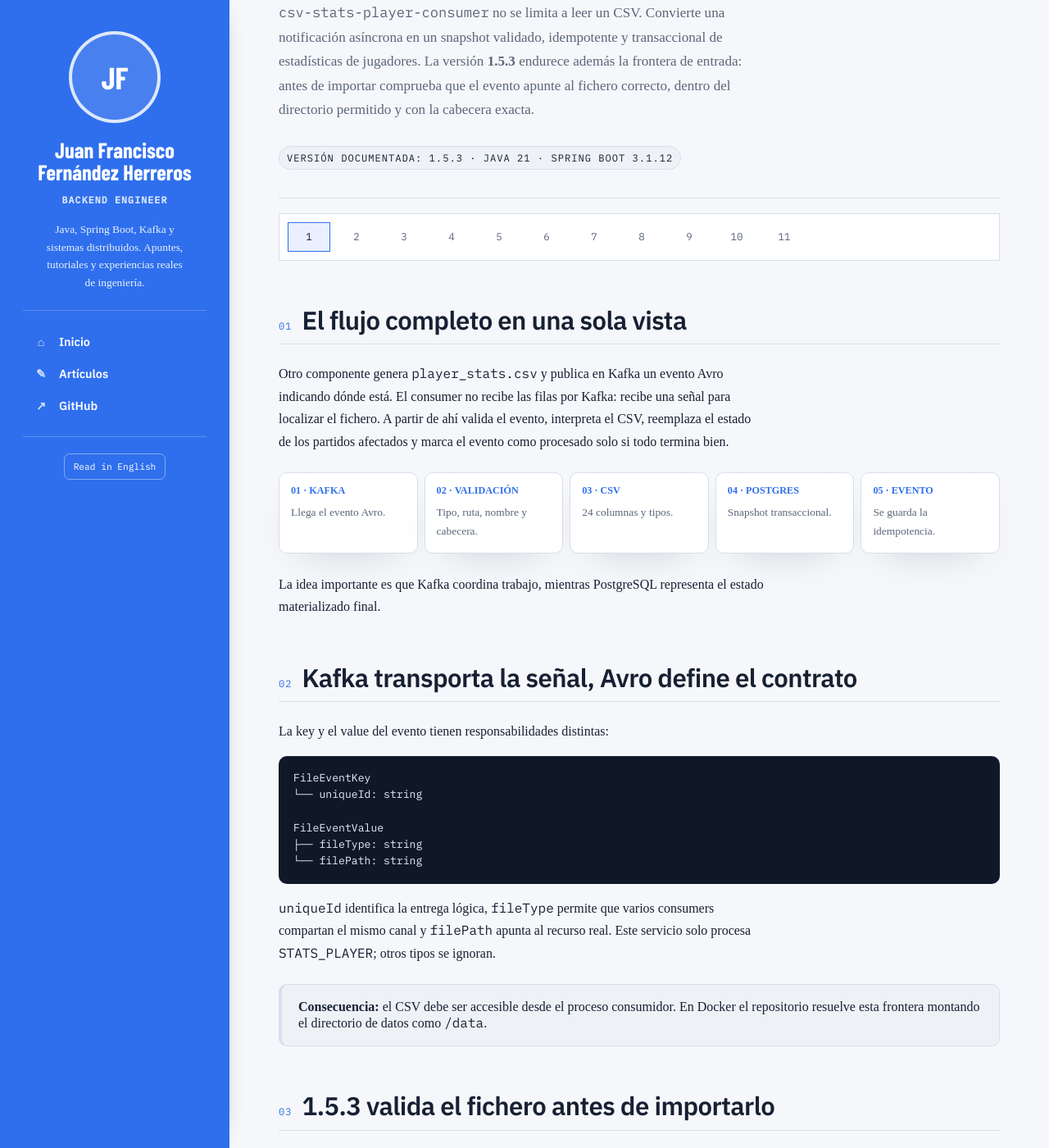
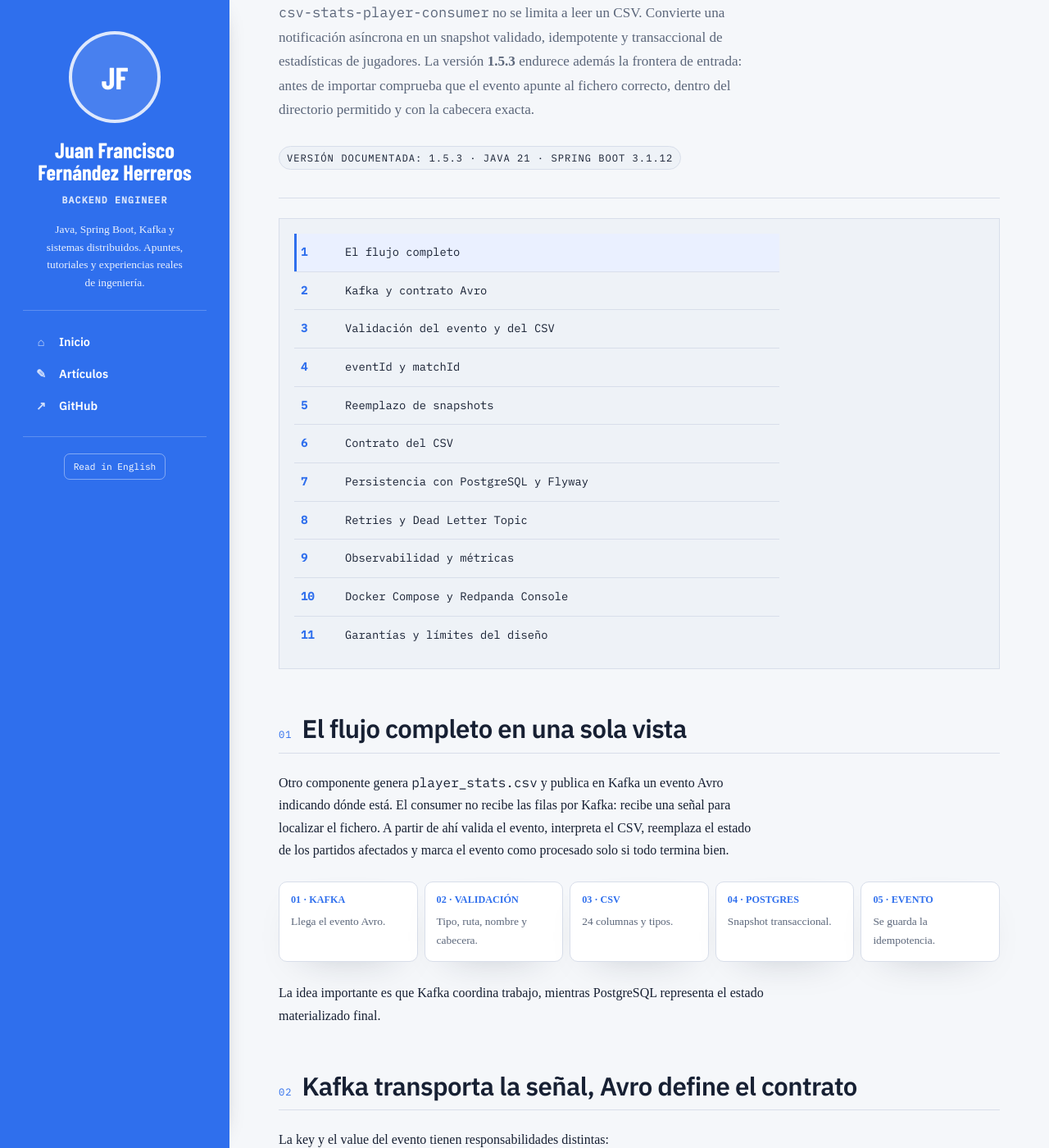
Before and after one commit to juanfranciscofernandezherreros/juanfranciscofernandezherreros.github.io, a Jekyll site: the page built from _posts/2026-09-21-csv-stats-player-consumer-es.html, in a window 1280 px wide and 1400 px high, scrolled down 296 px. Shown: the whole window at 82% size. Built offline with Jekyll 4.4.1, drawn with Linux system fonts in a browser that asks for light colours.

Commit message:
style: render article index as vertical rows

```diff
--- a/_posts/2026-09-21-csv-stats-player-consumer-es.html
+++ b/_posts/2026-09-21-csv-stats-player-consumer-es.html
@@ -28,12 +28,14 @@ published: true
 .csv-consumer .badge{display:inline-block;margin-top:12px;padding:5px 9px;border:1px solid var(--line-local);background:var(--panel2);font-size:.76rem}
 .csv-consumer section{margin-top:58px;scroll-margin-top:92px}
 .csv-consumer .head{display:flex;gap:12px;align-items:baseline;border-bottom:1px solid var(--line-local);padding-bottom:10px;margin-bottom:22px}
-.csv-consumer .toc-wrap{position:sticky;top:10px;z-index:5;margin:18px 0 34px;padding:10px;background:color-mix(in srgb,var(--panel) 94%,transparent);backdrop-filter:blur(8px)}
-.csv-consumer .toc{display:flex;gap:6px;overflow-x:auto;list-style:none;margin:0;padding:0;scrollbar-width:thin}
-.csv-consumer .toc li{margin:0;flex:0 0 auto}
-.csv-consumer .toc a{display:grid;place-items:center;min-width:34px;height:34px;padding:0 8px;border:1px solid transparent;text-decoration:none;font-size:.78rem;white-space:nowrap;color:var(--muted)}
-.csv-consumer .toc a:hover,.csv-consumer .toc a:focus-visible{border-color:var(--line-local);color:var(--ink)}
-.csv-consumer .toc a[aria-current="true"]{background:var(--accent-soft);border-color:var(--accent);color:var(--ink)}
+.csv-consumer .toc-wrap{margin:24px 0 38px;padding:18px;background:var(--panel2)}
+.csv-consumer .toc{display:grid;grid-template-columns:1fr;gap:0;list-style:none;margin:0;padding:0}
+.csv-consumer .toc li{margin:0;border-bottom:1px solid var(--line-local)}
+.csv-consumer .toc li:last-child{border-bottom:0}
+.csv-consumer .toc a{display:grid;grid-template-columns:42px 1fr;gap:12px;align-items:center;padding:11px 8px;text-decoration:none;font-size:.86rem;color:var(--ink)}
+.csv-consumer .toc-num{color:var(--accent);font-weight:700}
+.csv-consumer .toc a:hover,.csv-consumer .toc a:focus-visible{background:var(--panel);outline:none}
+.csv-consumer .toc a[aria-current="true"]{background:var(--accent-soft);box-shadow:inset 3px 0 0 var(--accent)}
 .csv-consumer .flow{display:grid;grid-template-columns:repeat(5,minmax(0,1fr));gap:8px;margin:24px 0}
 .csv-consumer .flow .card{padding:14px}
 .csv-consumer .flow strong{display:block;color:var(--accent);font-size:.76rem;margin-bottom:7px}
@@ -47,7 +49,7 @@ published: true
 .csv-consumer th,.csv-consumer td{border:1px solid var(--line-local);padding:10px 11px;text-align:left;vertical-align:top}
 .csv-consumer th{background:var(--panel2)}
 .csv-consumer footer{margin-top:56px;padding-top:22px;border-top:1px solid var(--line-local);color:var(--muted)}
-@media(max-width:760px){.csv-consumer{padding:0 16px}.csv-consumer .flow,.csv-consumer .grid{grid-template-columns:1fr}.csv-consumer table{display:block;overflow-x:auto}.csv-consumer .hero{padding:26px 20px}.csv-consumer p,.csv-consumer li{text-align:left}.csv-consumer .toc-wrap{top:0;margin-left:-16px;margin-right:-16px;border-left:0;border-right:0}}
+@media(max-width:760px){.csv-consumer{padding:0 16px}.csv-consumer .flow,.csv-consumer .grid{grid-template-columns:1fr}.csv-consumer table{display:block;overflow-x:auto}.csv-consumer .hero{padding:26px 20px}.csv-consumer p,.csv-consumer li{text-align:left}.csv-consumer .toc-wrap{padding:14px}}
 </style>
 
 <article class="sheet csv-consumer">
@@ -60,17 +62,17 @@ published: true
 
 <nav class="toc-wrap" aria-label="Índice del artículo">
 <ul class="toc">
-<li><a href="#flujo" aria-label="Ir a la sección 1">1</a></li>
-<li><a href="#evento" aria-label="Ir a la sección 2">2</a></li>
-<li><a href="#validacion" aria-label="Ir a la sección 3">3</a></li>
-<li><a href="#identidades" aria-label="Ir a la sección 4">4</a></li>
-<li><a href="#snapshot" aria-label="Ir a la sección 5">5</a></li>
-<li><a href="#csv" aria-label="Ir a la sección 6">6</a></li>
-<li><a href="#persistencia" aria-label="Ir a la sección 7">7</a></li>
-<li><a href="#errores" aria-label="Ir a la sección 8">8</a></li>
-<li><a href="#observabilidad" aria-label="Ir a la sección 9">9</a></li>
-<li><a href="#docker" aria-label="Ir a la sección 10">10</a></li>
-<li><a href="#garantias" aria-label="Ir a la sección 11">11</a></li>
+<li><a href="#flujo"><span class="toc-num">1</span><span>El flujo completo</span></a></li>
+<li><a href="#evento"><span class="toc-num">2</span><span>Kafka y contrato Avro</span></a></li>
+<li><a href="#validacion"><span class="toc-num">3</span><span>Validación del evento y del CSV</span></a></li>
+<li><a href="#identidades"><span class="toc-num">4</span><span>eventId y matchId</span></a></li>
+<li><a href="#snapshot"><span class="toc-num">5</span><span>Reemplazo de snapshots</span></a></li>
+<li><a href="#csv"><span class="toc-num">6</span><span>Contrato del CSV</span></a></li>
+<li><a href="#persistencia"><span class="toc-num">7</span><span>Persistencia con PostgreSQL y Flyway</span></a></li>
+<li><a href="#errores"><span class="toc-num">8</span><span>Retries y Dead Letter Topic</span></a></li>
+<li><a href="#observabilidad"><span class="toc-num">9</span><span>Observabilidad y métricas</span></a></li>
+<li><a href="#docker"><span class="toc-num">10</span><span>Docker Compose y Redpanda Console</span></a></li>
+<li><a href="#garantias"><span class="toc-num">11</span><span>Garantías y límites del diseño</span></a></li>
 </ul>
 </nav>
 
```
